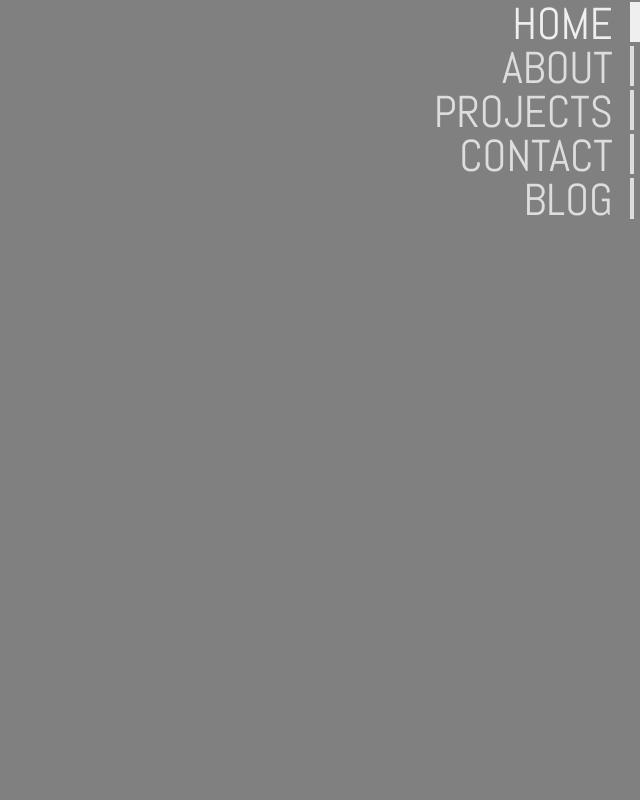
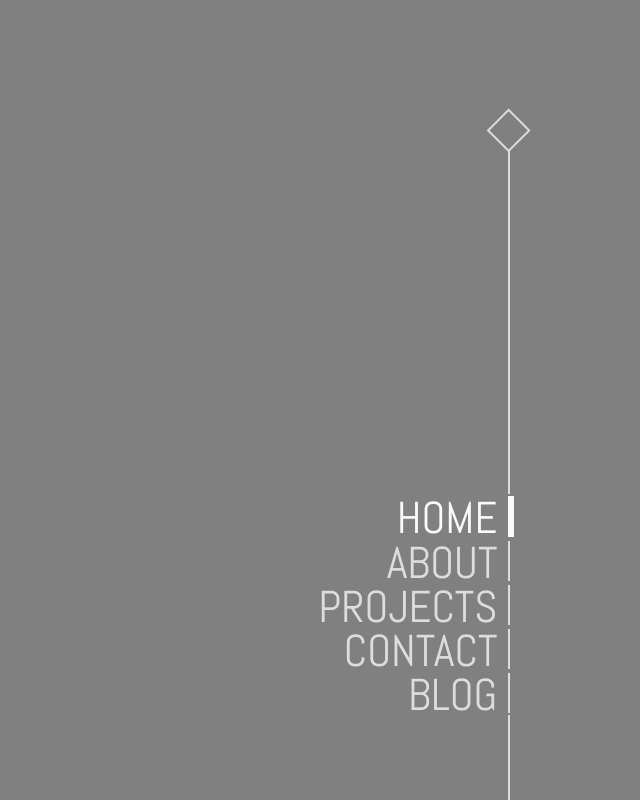
Before and after one commit to tan-90/Portfolio, a React app: page / in a window 1280 px wide. Shown: the whole page, without its empty margins (640-1280 px from the left). Built offline with nearby package versions, Linux system fonts and the light colour scheme.

Commit message:
Add nav
Proper nav with menu and pretty lines.

```diff
--- a/src/_common.scss
+++ b/src/_common.scss
@@ -1,7 +1,8 @@
 $baseColor: #dddddd;
-$highlightColor: #efefef;
+$highlightColor: #fafafa;
 
 $phi: 1.61803399;
+$sqrtTwo: 1.4142;
 
 @function pow($number, $exponent)
 {
@@ -27,4 +28,15 @@ $phi: 1.61803399;
     @return $base - goldenSplit($base, $splitCount);
 }
 
-$lineWidth: goldenSplit(100vw, 12);
+$lineWidth: goldenSplit(100vw, 13);
+
+@mixin triangle($size:20px, $color:black)
+{
+    width: 0;
+    height: 0;
+
+    border-left: $size solid transparent;
+    border-right: $size solid transparent;
+
+    border-top: $size solid $color;
+}
--- /dev/null
+++ b/src/component/Nav.jsx
@@ -0,0 +1,81 @@
+import React from 'react';
+
+import Style from './Nav.scss';
+
+import NavMenu from './NavMenu';
+import ActionArrow from './ActionArrow';
+
+export default class Nav extends React.Component
+{
+    constructor(props)
+    {
+        super(props);
+
+        this.state = {
+            navMenuSize: null,
+            selected: 'HOME'
+        };
+
+        this.navMenuSizeCallback = this.navMenuSizeCallback.bind(this);
+        this.handleMenuLinkClick = this.handleMenuLinkClick.bind(this);
+    }
+
+    navMenuSizeCallback(size)
+    {
+        this.setState({
+            navMenuSize: size
+        });
+    }
+
+    handleMenuLinkClick(event, name)
+    {
+        this.setState({
+            selected: name
+        });
+    }
+
+    render()
+    {
+        let menuSize = this.state.navMenuSize;
+        let directions = ActionArrow.directions;
+
+        return (
+            <div className={Style.container}>
+                <div className={Style.menu}>
+                    <NavMenu
+                        sizeCallback={this.navMenuSizeCallback}
+                        handleLinkClick={this.handleMenuLinkClick}
+                        selected={this.state.selected}
+                    />
+                </div>
+                <div className={Style.lineHeader}></div>
+                <div
+                    style={{
+                        bottom: `calc(100vh - ${menuSize ? menuSize.top.toString() : 0}px)`
+                    }}
+                    className={Style.lineTop}
+                ></div>
+                <div
+                    style={{
+                        top: `${menuSize ? menuSize.bottom.toString() : 0}px`
+                    }}
+                    className={Style.lineBottom}
+                ></div>
+
+                {/* <div className={Style.actionUp}>
+                    <ActionArrow
+                        direction={directions.up}
+                        handleClick={() => console.log('clicky!')}
+                    />
+                </div>
+                <div className={Style.actionDown}>
+                    <ActionArrow
+                        direction={directions.down}
+                        handleClick={() => console.log('clicky!')}
+                    />
+                </div> */}
+                {/* <div className={Style.placeholder}></div> */}
+            </div>
+        );
+    }
+}
--- /dev/null
+++ b/src/component/Nav.scss
@@ -0,0 +1,85 @@
+@import '../common';
+
+$navWidth: inverseGoldenSplit(100vw);
+
+$headerSize: goldenSplit(100vw, 8);
+$headerOffset: goldenSplit($navWidth, 3);
+$headerDiagonal: $headerSize * $sqrtTwo;
+
+.container {
+    width: $navWidth;
+    height: 100vh;
+
+    right: 0;
+
+    position: absolute;
+}
+
+.lineHeader {
+    display: inline-block;
+    position: absolute;
+
+    width: $headerSize;
+    height: $headerSize;
+
+    right: $headerOffset;
+    top: $headerOffset;
+
+
+    cursor: pointer;
+
+
+    border: solid $lineWidth $baseColor;
+
+
+    transform: rotate(45deg);
+
+    transition: width .2s, height .2s, right .2s, top .2s;
+}
+
+.lineTop {
+    display: inline-block;
+    position: absolute;
+
+    width: $lineWidth;
+
+    right: ($headerOffset + $headerDiagonal / 2) - ($lineWidth * 2);
+    top: $headerOffset + $headerDiagonal - $lineWidth;
+
+
+    background-color: $baseColor;
+}
+
+.menu {
+    position: absolute;
+
+    right: ($headerOffset + $headerDiagonal / 2) - $lineWidth * (1 + pow($phi, 2));
+    top: goldenSplit(100vh);
+}
+
+.lineBottom {
+    display: inline-block;
+    position: absolute;
+
+    width: $lineWidth;
+
+    right: ($headerOffset + $headerDiagonal / 2) - ($lineWidth * 2);
+    bottom: 0;
+
+
+    background-color: $baseColor;
+}
+
+.actionUp {
+    position: absolute;
+
+    right: goldenSplit(100vw, 6);
+    bottom: goldenSplit(100vh, 5);
+}
+
+.actionDown {
+    position: absolute;
+
+    right: goldenSplit(100vw, 7);
+    bottom: goldenSplit(100vh, 7);
+}
--- a/src/component/NavMenu.jsx
+++ b/src/component/NavMenu.jsx
@@ -10,47 +10,53 @@ export default class NavMenu extends React.Component
     {
         super(props);
 
-        this.state = {
-            selected: 'HOME'
-        }
-
         this.handleLinkClick = this.handleLinkClick.bind(this);
+        this.refCallback = this.refCallback.bind(this);
     }
 
     handleLinkClick(event, name)
     {
-        this.setState({
-            selected: name
-        });
+        this.props.handleLinkClick(event, name);
+    }
+
+    refCallback(element)
+    {
+        if(element)
+        {
+            this.props.sizeCallback(element.getBoundingClientRect());
+        }
     }
 
     render()
     {
         return (
-            <div className={Style.container}>
+            <div
+                ref={this.refCallback}
+                className={Style.container}
+            >
                 <NavLink
                     handleClick={this.handleLinkClick}
-                    selected={this.state.selected}
+                    selected={this.props.selected}
                     name='HOME'
                 />
                 <NavLink
                     handleClick={this.handleLinkClick}
-                    selected={this.state.selected}
+                    selected={this.props.selected}
                     name='ABOUT'
                 />
                 <NavLink
                     handleClick={this.handleLinkClick}
-                    selected={this.state.selected}
+                    selected={this.props.selected}
                     name='PROJECTS'
                 />
                 <NavLink
                     handleClick={this.handleLinkClick}
-                    selected={this.state.selected}
+                    selected={this.props.selected}
                     name='CONTACT'
                 />
                 <NavLink
                     handleClick={this.handleLinkClick}
-                    selected={this.state.selected}
+                    selected={this.props.selected}
                     name='BLOG'
                 />
             </div>
--- a/src/index.jsx
+++ b/src/index.jsx
@@ -3,7 +3,7 @@ import ReactDOM from 'react-dom';
 
 import style from './index.scss'
 
-import NavMenu from './component/NavMenu';
+import Nav from './component/Nav';
 
 class App extends React.Component
 {
@@ -11,7 +11,7 @@ render()
     {
         return (
             <div id="appContainer" className={style.appContainer}>
-                <NavMenu/>
+                <Nav/>
             </div>
         )
     }
```
